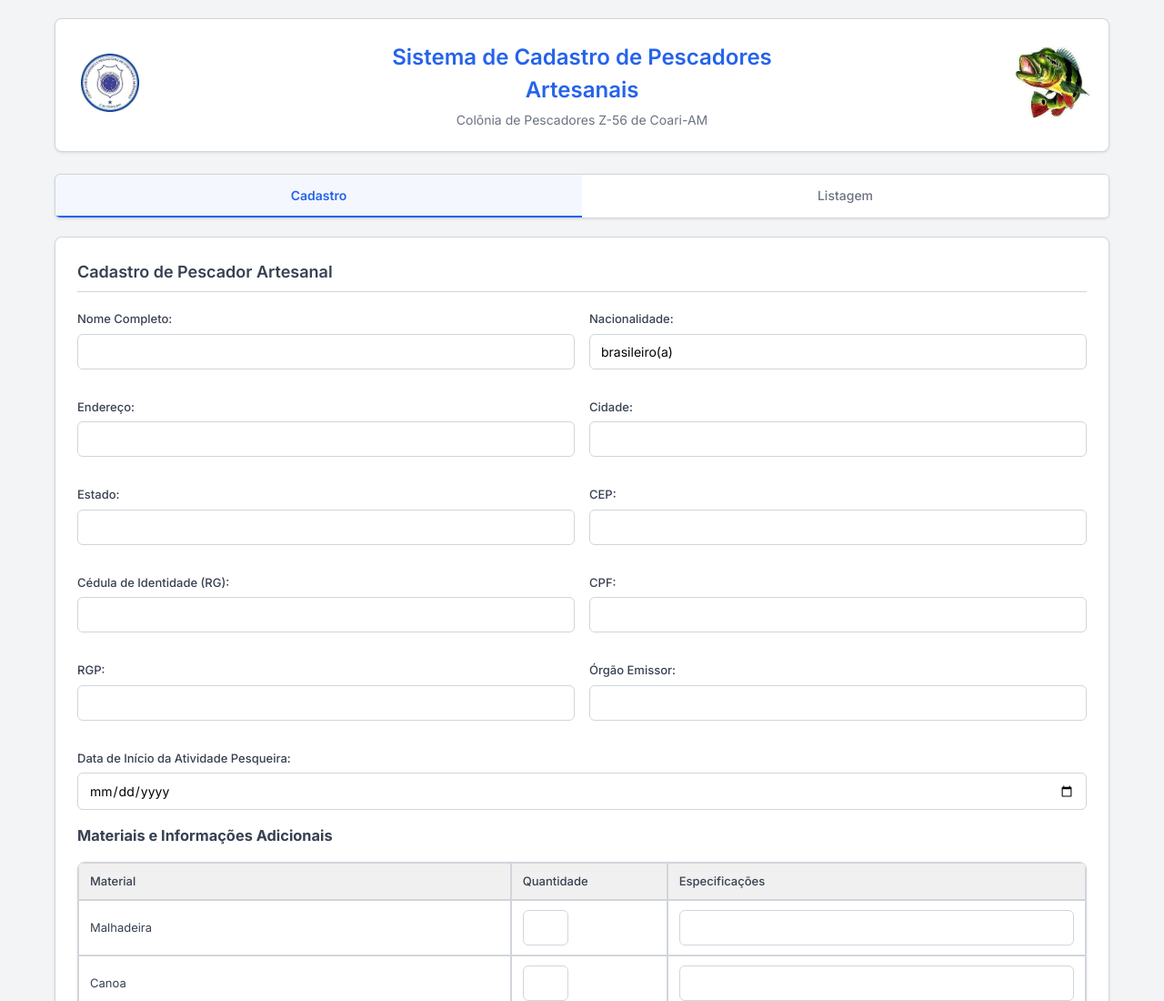
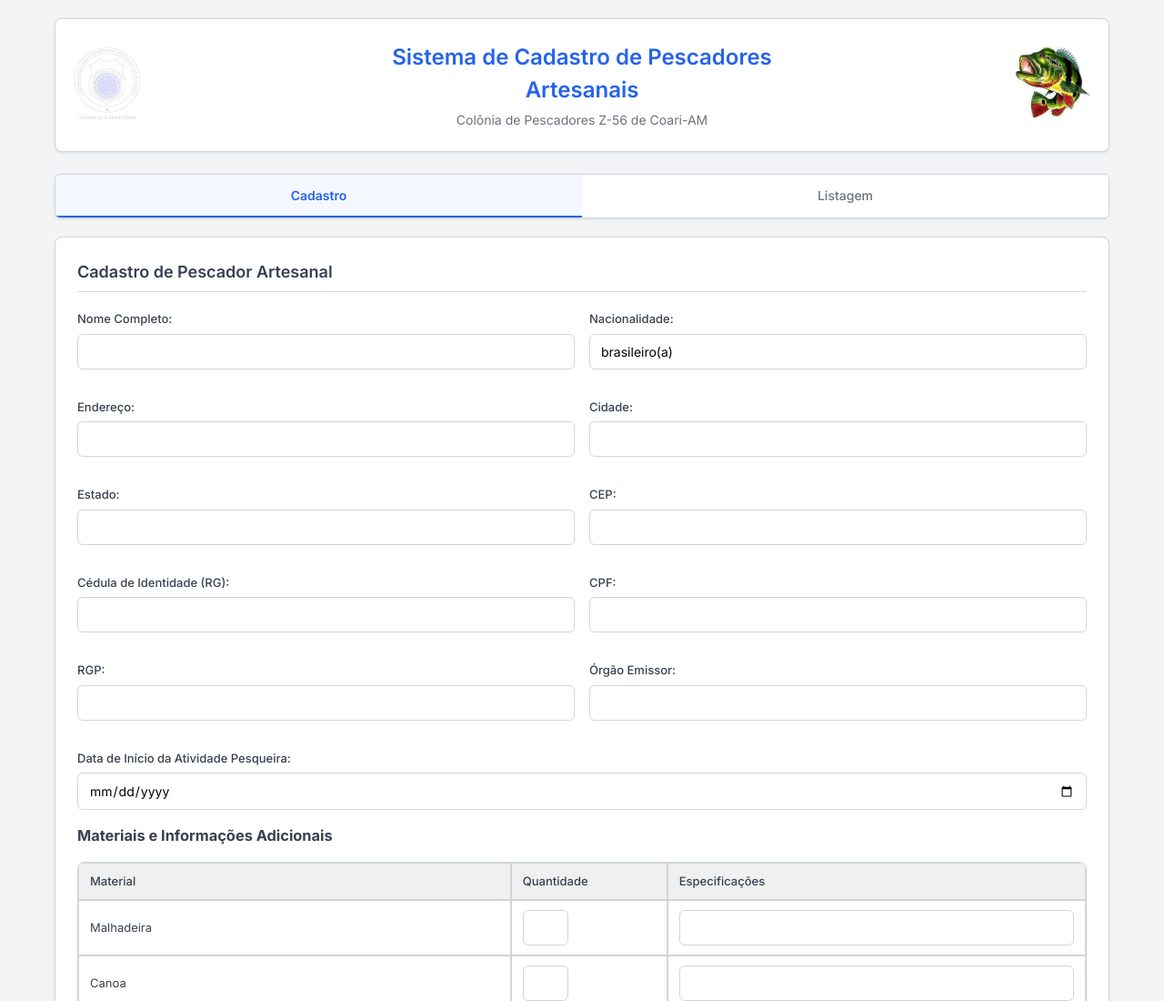
Before and after one commit to Luiz-Frota2/-Z-56, a plain HTML site: page index.html in a window 1280 px wide. Shown: the top 1100 px of the page at 91% size. Drawn offline with nearby package versions, Linux system fonts and the light colour scheme.

Commit message:
Update index.html

```diff
--- a/index.html
+++ b/index.html
@@ -503,7 +503,7 @@
        <header>
             <div class="header-content">
                 <div class="header-img left-img">
-                    <img src="/-Z-56/imge.jpg" alt="Logo da Colônia" style="height: 80px;">
+                    <img src="/-Z-56/fundo.jpg" alt="Logo da Colônia" style="height: 80px;">
                 </div>
                 <div class="header-title">
                     <h1>Sistema de Cadastro de Pescadores Artesanais</h1>
```
